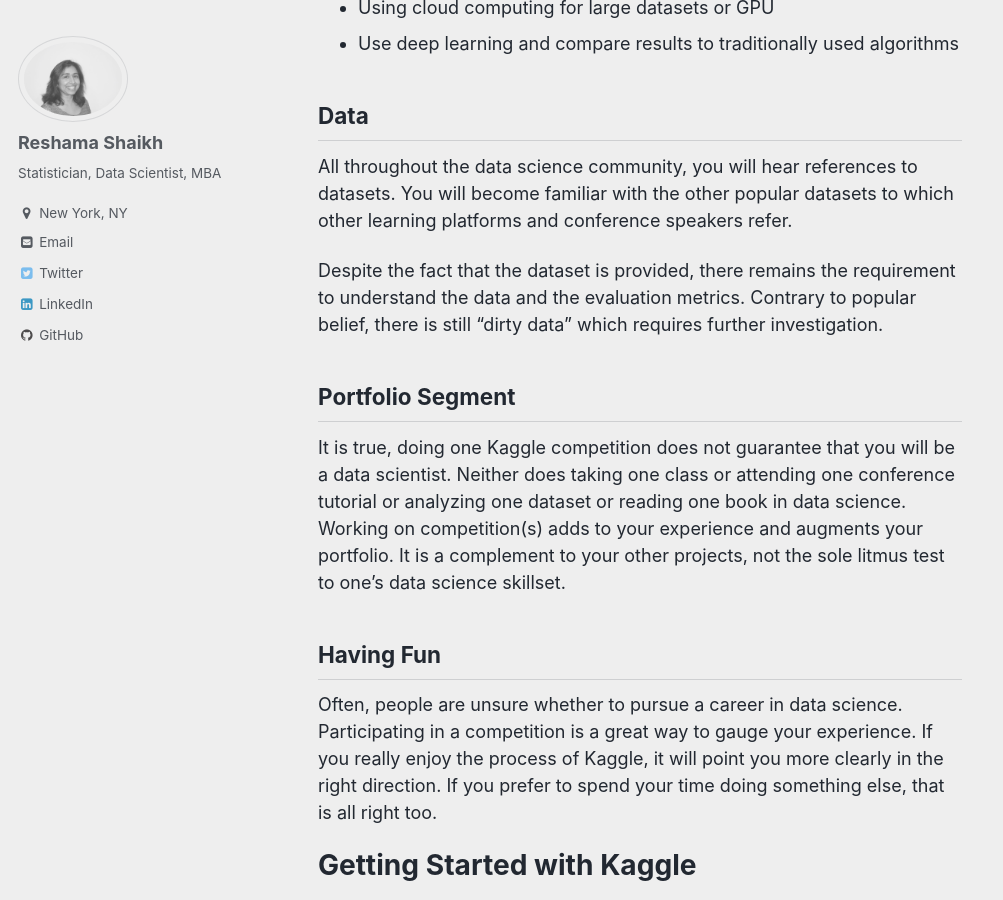
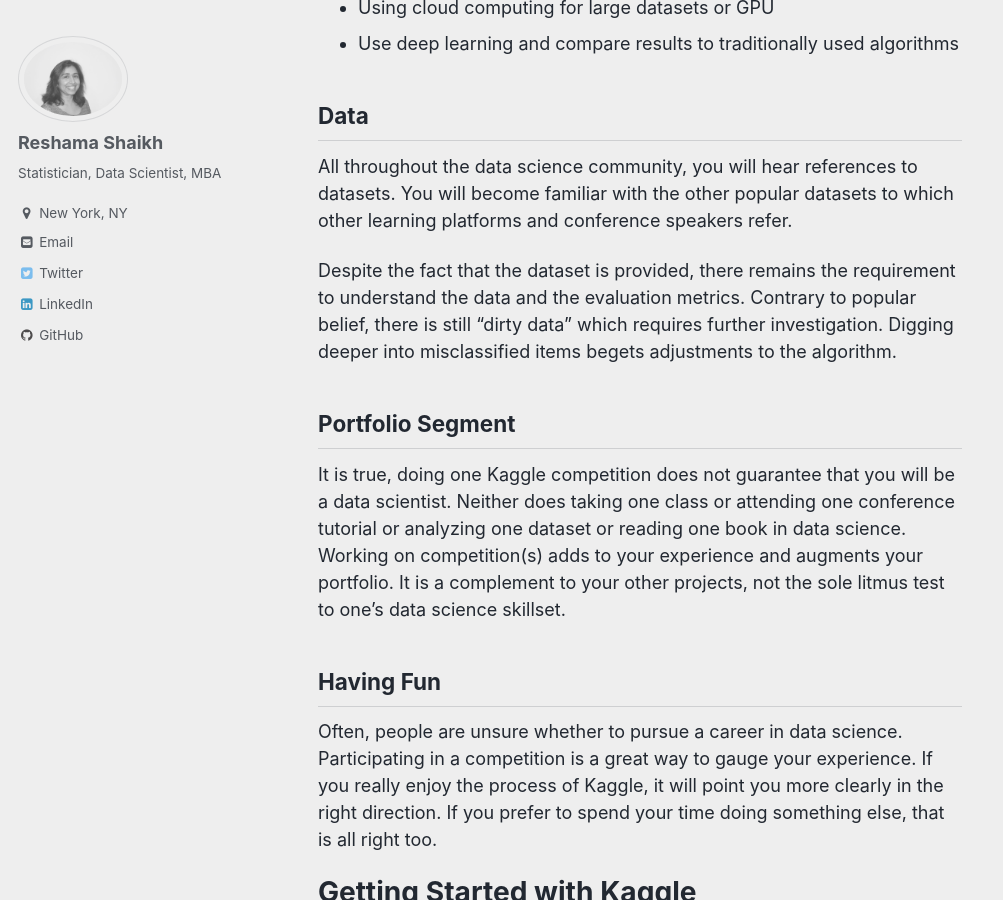
Before and after one commit to reshamas/reshamas.github.io, a Jekyll site: the page built from _posts/2018-04-19-to-kaggle-or-not.md, in a window 1280 px wide and 900 px high, scrolled down 2483 px. Shown: the whole window, without its empty margins (0-1003 px from the left). Built offline with Jekyll 4.4.1, drawn with Linux system fonts in a browser that asks for light colours.

Commit message:
Update 2018-04-19-to-kaggle-or-not.md

```diff
--- a/_posts/2018-04-19-to-kaggle-or-not.md
+++ b/_posts/2018-04-19-to-kaggle-or-not.md
@@ -52,7 +52,7 @@ For the experienced pactitioner, there is always more to learn:
 ## Data
 All throughout the data science community, you will hear references to datasets.  You will become familiar with the other popular datasets to which other learning platforms and conference speakers refer.
 
-Despite the fact that the dataset is provided, there remains the requirement to understand the data and the evaluation metrics.  Contrary to popular belief, there is still "dirty data" which requires further investigation.
+Despite the fact that the dataset is provided, there remains the requirement to understand the data and the evaluation metrics.  Contrary to popular belief, there is still "dirty data" which requires further investigation.  Digging deeper into misclassified items begets adjustments to the algorithm.
 
 ## Portfolio Segment
 It is true, doing one Kaggle competition does not guarantee that you will be a data scientist.  Neither does taking one class or attending one conference tutorial or analyzing one dataset or reading one book in data science.  Working on competition(s) adds to your experience and augments your portfolio.  It is a complement to your other projects, not the sole litmus test to one's data science skillset.
```
